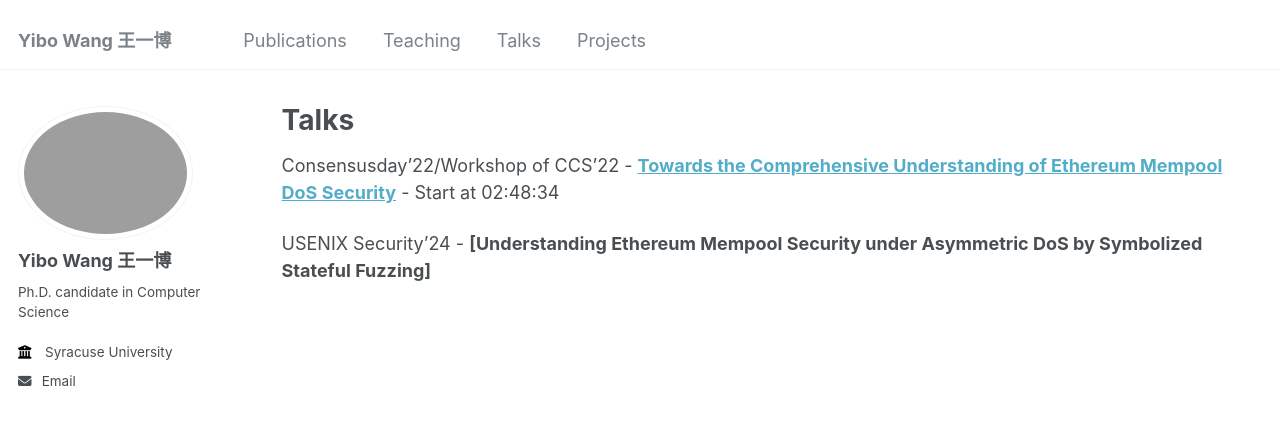
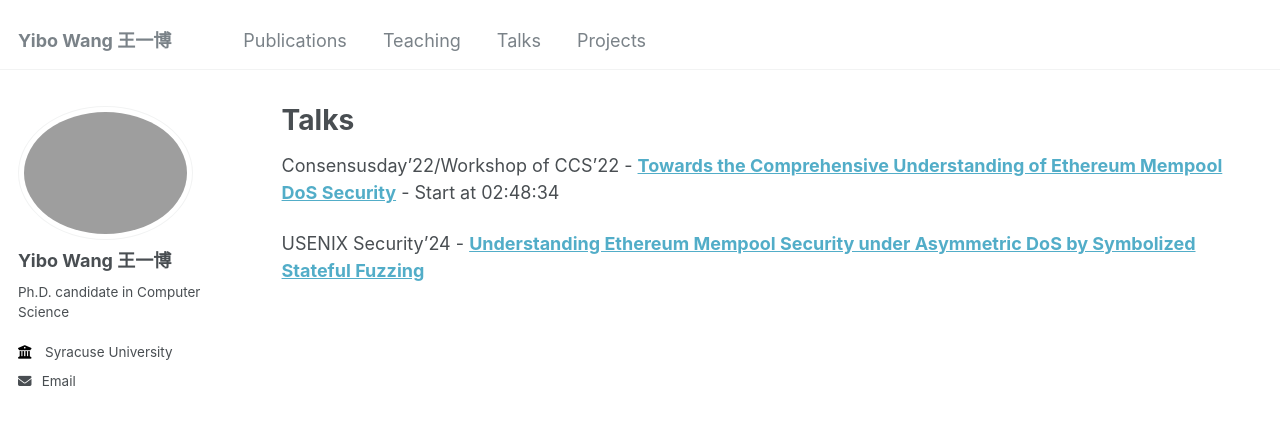
Before and after one commit to wangyibo0308/wangyibo0308.github.io, a Jekyll site: the page built from _pages/talk.md, in a window 1280 px wide. Shown: the top 425 px of the page. Built offline with Jekyll 4.4.1, drawn with Linux system fonts in a browser that asks for light colours; part of the change alters nothing that is shown.

```diff
--- a/_pages/talk.md
+++ b/_pages/talk.md
@@ -13,4 +13,4 @@ author_profile: true
 
 Consensusday'22/Workshop of CCS'22 - **[Towards the Comprehensive Understanding of Ethereum Mempool DoS Security](https://acm-org.zoom.us/rec/play/TcKZiMKbA6PIwPNkfafmirn91gtz-AEVEKMfxtgJEt0Hdei54_GsrL5dgbyxyT3Hn1CQbZsIyxbgcM5X._u92lHKHtSSDo-yb?continueMode=true&_x_zm_rtaid=uy5zMdG-QBu_J-8jwt-ydA.1668308780361.acea77ba1564880806625bad237bf751&_x_zm_rhtaid=108)** - Start at 02:48:34
 
-USENIX Security'24 - **[Understanding Ethereum Mempool Security under Asymmetric DoS by Symbolized Stateful Fuzzing]**
+USENIX Security'24 - **[Understanding Ethereum Mempool Security under Asymmetric DoS by Symbolized Stateful Fuzzing](https://www.usenix.org/conference/usenixsecurity24/presentation/wang-yibo)**
```
